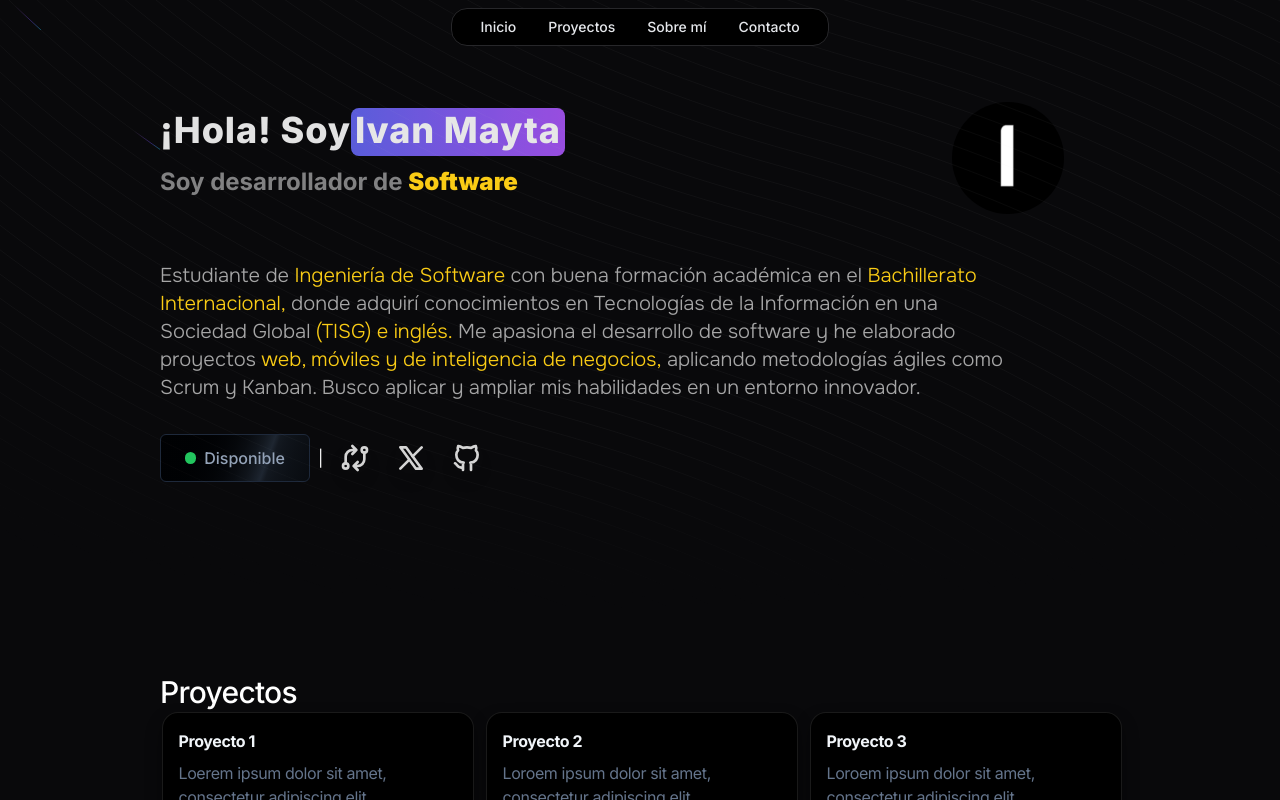
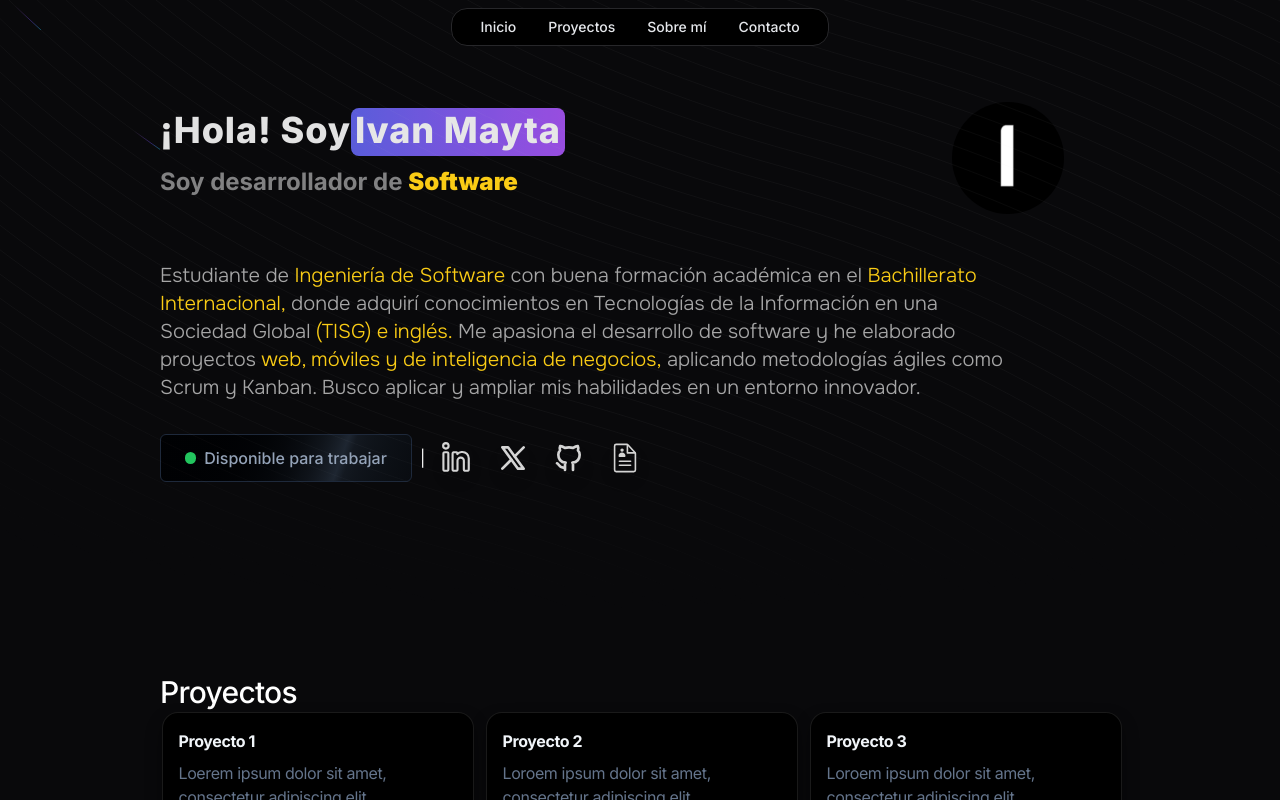
Before and after one commit to ivanmayta/iverse.dev, a Next.js app: page / in a window 1280 px wide. Shown: the top 800 px of the page. Built offline with nearby package versions, Linux system fonts and the light colour scheme.

Commit message:
✳️update profiles in FloatingIcon

```diff
--- a/src/components/FloatingIcon.jsx
+++ b/src/components/FloatingIcon.jsx
@@ -1,54 +1,22 @@
 import React from "react"
 import Link from "next/link"
-import {
-    IconBrandGithub,
-    IconBrandX,
-    IconExchange,
-    IconHome,
-    IconNewSection,
-    IconTerminal2,
-} from "@tabler/icons-react"
-import Image from "next/image"
 
-export function FloatingIcon() {
-    const links = [
-        {
-            title: "Changelog",
-            icon: (
-                <IconExchange className="h-full w-full text-neutral-500 dark:text-neutral-300" />
-            ),
-            href: "#hello",
-        },
-
-        {
-            title: "Twitter",
-            icon: (
-                <IconBrandX className="h-full w-full text-neutral-500 dark:text-neutral-300" />
-            ),
-            href: "#",
-        },
-        {
-            title: "GitHub",
-            icon: (
-                <IconBrandGithub className="h-full w-full text-neutral-500 dark:text-neutral-300" />
-            ),
-            href: "#",
-        },
-    ]
+export function FloatingIcon({ profiles }) {
     return (
         <ul className="flex gap-x-2 z-40">
-            {links.map((link) => {
+            {profiles.map((profile) => {
                 return (
                     <li
                         className=" hover:bg-neutral-900 p-2  rounded-sm "
-                        key={link.title}
+                        key={profile.network}
                     >
                         <Link
-                            key={link.title}
-                            href={link.href}
+                            key={profile.network}
+                            href={profile.url}
+                            target="_blank"
                             className="flex items-center justify-center rounded-full  shadow-lg box-content text-current sm:size-7 md:size-8  hover:text-accent-foreground/80"
                         >
-                            {link.icon}
+                            {profile.icon}
                         </Link>
                     </li>
                 )
--- a/src/components/Hero.jsx
+++ b/src/components/Hero.jsx
@@ -8,7 +8,7 @@ const onest = Onest({ subsets: ["latin"], weight: "300" })
 import { data } from "../data.js"
 
 export default function Hero() {
-    const { name, label, image } = data.basics
+    const { name, label, image, status, profiles } = data.basics
     return (
         <section className="mx-auto max-w-screen-lg  content-center px-4 xs:px-6 sm:px-8">
             <header className="relative flex flex-row-reverse flex-wrap-reverse justify-end sm:flex-nowrap [@media(width>=37rem)]:flex-row [@media(width>=37rem)]:justify-between">
@@ -69,10 +69,10 @@ export default function Hero() {
                                 <span className="absolute inline-flex h-full w-full animate-ping rounded-full bg-green-500 opacity-75 animate-duration-[1000ms]"></span>
                                 <span className="relative inline-flex h-[0.7em] w-[0.7em] rounded-full bg-green-500"></span>
                             </span>
-                            Disponible
+                            {status}
                         </button>
                         <span>|</span>
-                        <FloatingIcon />
+                        <FloatingIcon profiles={profiles} />
                     </div>
                 </div>
             </div>
--- a/src/data.js
+++ b/src/data.js
@@ -1,7 +1,12 @@
+import { IconBrandGithub, IconBrandX } from "@tabler/icons-react"
+import { IconCv } from "./icons/IconCv"
+import { IconLinkedIn } from "./icons/IconLinkedIn"
+
 export const data = {
     basics: {
         name: "Ivan Mayta",
         label: `Soy desarrollador de `,
+        status: "Disponible para trabajar",
         image: "/me.gif",
         email: "ivan.mayta.dev@gmail.com",
         phone: "+51 926786317",
@@ -20,16 +25,33 @@ export const data = {
                 network: "LinkedIn",
                 username: "iverse",
                 url: "https://www.linkedin.com/in/iverse/",
+                icon: (
+                    <IconLinkedIn className="h-full w-full text-neutral-500 dark:text-neutral-300" />
+                ),
             },
             {
                 network: "X",
                 username: "ivanmayta_",
                 url: "https://x.com/ivanmayta_",
+                icon: (
+                    <IconBrandX className="h-full w-full text-neutral-500 dark:text-neutral-300" />
+                ),
             },
             {
                 network: "GitHub",
                 username: "ivanmayta",
                 url: "https://github.com/ivanmayta",
+                icon: (
+                    <IconBrandGithub className="h-full w-full text-neutral-500 dark:text-neutral-300" />
+                ),
+            },
+            {
+                network: "cv",
+                username: "Ivan Mayta",
+                url: "https://mayta.me",
+                icon: (
+                    <IconCv className="h-full w-full text-neutral-500 dark:text-neutral-300" />
+                ),
             },
         ],
     },
```
